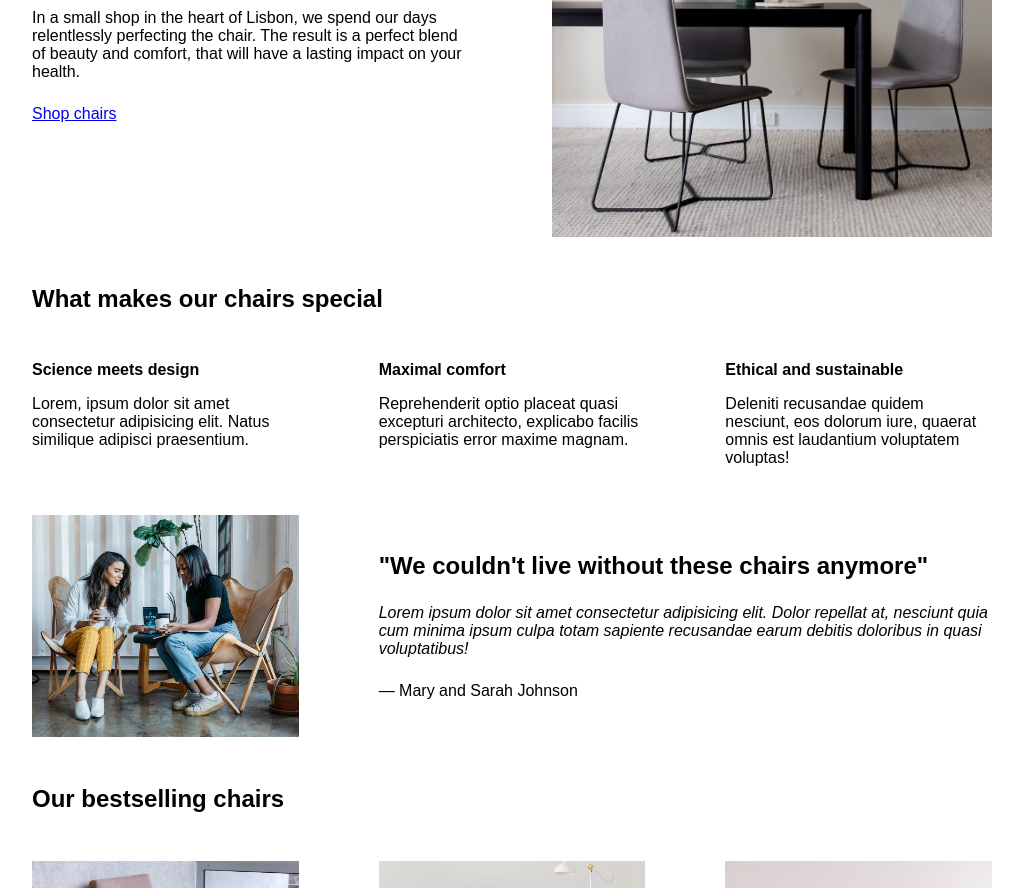
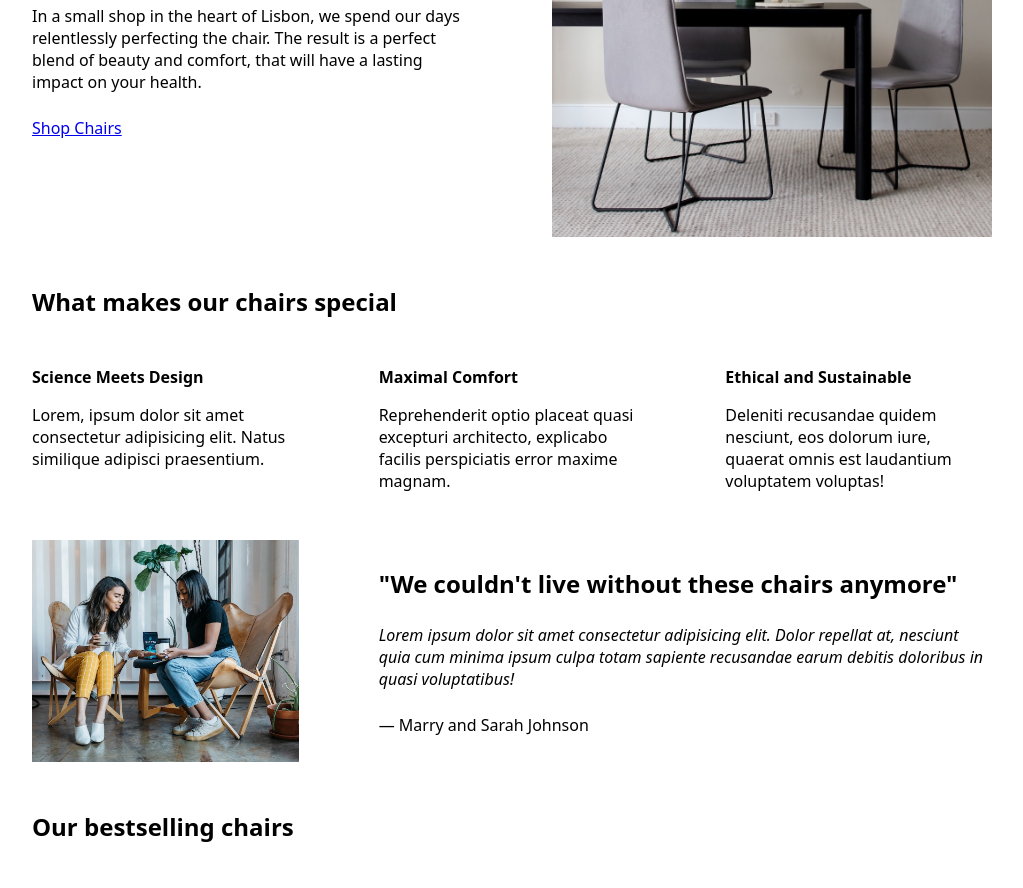
Before and after one commit to nirajguptasde/DesignPlay, a plain HTML site: page index.html in a window 1280 px wide. Shown: the part 251-1139 px from the top of the page, without its empty margins (128-1151 px from the left). Drawn offline with Linux system fonts and the light colour scheme.

Commit message:
Initial Style and Structure Done

```diff
--- a/index.html
+++ b/index.html
@@ -4,73 +4,54 @@
     <meta charset="UTF-8" />
     <meta http-equiv="X-UA-Compatible" content="IE=edge" />
     <meta name="viewport" content="width=device-width, initial-scale=1.0" />
-
-    <link rel="stylesheet" href="style.css" />
     <title>Lisbon Chair Shop</title>
+    <link rel="stylesheet" href="main.css" />
   </head>
   <body>
     <div class="container">
+      <!-- Header Begins -->
       <header>
         <div class="header-text-box">
           <h1>We design and build better chairs, for a better life</h1>
-          <p class="header-text">
-            In a small shop in the heart of Lisbon, we spend our days
-            relentlessly perfecting the chair. The result is a perfect blend of
-            beauty and comfort, that will have a lasting impact on your health.
-          </p>
-          <a class="btn btn--big" href="#">Shop chairs</a>
+          <p class="header-text">In a small shop in the heart of Lisbon, we spend our days relentlessly perfecting the chair. The result is a perfect blend of beauty and comfort, that will have a lasting impact on your health.</p>
+          <a href="#" class="btn btn--big">Shop Chairs</a>
         </div>
         <img src="hero.jpg" alt="Photo" />
       </header>
+      <!-- Header Ends -->
 
+      <!-- Product Highlights -->
       <section>
         <h2>What makes our chairs special</h2>
         <div class="grid-3-cols">
           <div>
-            <p class="features-title"><strong>Science meets design</strong></p>
-            <p class="features-text">
-              Lorem, ipsum dolor sit amet consectetur adipisicing elit. Natus
-              similique adipisci praesentium.
-            </p>
+            <p class="features-title"><strong>Science Meets Design</strong></p>
+            <p class="features-text">Lorem, ipsum dolor sit amet consectetur adipisicing elit. Natus similique adipisci praesentium.</p>
           </div>
 
           <div>
-            <p class="features-title">
-              <strong>Maximal comfort</strong>
-            </p>
-            <p class="features-text">
-              Reprehenderit optio placeat quasi excepturi architecto, explicabo
-              facilis perspiciatis error maxime magnam.
-            </p>
+            <p class="features-title"><strong>Maximal Comfort</strong></p>
+            <p class="features-text">Reprehenderit optio placeat quasi excepturi architecto, explicabo facilis perspiciatis error maxime magnam.</p>
           </div>
 
           <div>
-            <p class="features-title">
-              <strong>Ethical and sustainable</strong>
-            </p>
-            <p class="features-text">
-              Deleniti recusandae quidem nesciunt, eos dolorum iure, quaerat
-              omnis est laudantium voluptatem voluptas!
-            </p>
+            <p class="features-title"><strong>Ethical and Sustainable</strong></p>
+            <p class="features-text">Deleniti recusandae quidem nesciunt, eos dolorum iure, quaerat omnis est laudantium voluptatem voluptas!</p>
           </div>
         </div>
       </section>
-
+      <!-- Testimonials -->
       <section class="testimonial-section">
         <div class="grid-3-cols">
           <img src="customers.jpg" alt="People sitting on chairs" />
           <div class="testimonial-box">
             <h2>"We couldn't live without these chairs anymore"</h2>
-            <blockquote class="testimonial-text">
-              Lorem ipsum dolor sit amet consectetur adipisicing elit. Dolor
-              repellat at, nesciunt quia cum minima ipsum culpa totam sapiente
-              recusandae earum debitis doloribus in quasi voluptatibus!
-            </blockquote>
-            <p class="testimonial-author">&mdash; Mary and Sarah Johnson</p>
+            <blockquote class="testimonial-text">Lorem ipsum dolor sit amet consectetur adipisicing elit. Dolor repellat at, nesciunt quia cum minima ipsum culpa totam sapiente recusandae earum debitis doloribus in quasi voluptatibus!</blockquote>
+            <p class="testimonial-author">&mdash; Marry and Sarah Johnson</p>
           </div>
         </div>
       </section>
-
+      <!-- Bestselling chairs -->
       <section>
         <h2>Our bestselling chairs</h2>
         <div class="grid-3-cols">
@@ -80,8 +61,7 @@
               <h3>The Laid Back</h3>
               <ul class="chair-details">
                 <li>
-                  <!-- Span is a generic INLINE text element, it doesn't have any meaning. It's like a div element, but inline -->
-                  <span>Leisure and relaxing</span>
+                  <span>Leisure and Relaxing</span>
                 </li>
                 <li>
                   <span>Comfortable for 4h</span>
@@ -94,7 +74,7 @@
                 </li>
               </ul>
               <div class="chair-price">
-                <strong>250€</strong>
+                <strong>$250</strong>
                 <a href="#" class="btn btn--small">Add to cart</a>
               </div>
             </div>
@@ -119,7 +99,7 @@
                 </li>
               </ul>
               <div class="chair-price">
-                <strong>525€</strong>
+                <strong>$525</strong>
                 <a href="#" class="btn btn--small">Add to cart</a>
               </div>
             </div>
@@ -144,19 +124,14 @@
                 </li>
               </ul>
               <div class="chair-price">
-                <strong>1450€</strong>
+                <strong>$1450</strong>
                 <a href="#" class="btn btn--small">Add to cart</a>
               </div>
             </div>
           </figure>
         </div>
       </section>
-
-      <footer>
-        Copyright &copy; 2027 by Jonas Schmedtmann. Part of "Build Responsive
-        Real-World Websites with HTML and CSS" online course. Use for learning
-        purposes only.
-      </footer>
+      <footer>Copyright &copy; 2027 by Jonas Schmedtmann. Part of "Build Responsive Real-World Websites with HTML and CSS" online course. Use for learning purposes only.</footer>
     </div>
   </body>
 </html>
--- a/style.css
+++ b/main.css
@@ -6,53 +6,58 @@ FONT SIZE SYSTEM (px)
 10 / 12 / 14 / 16 / 18 / 20 / 24 / 30 / 36 / 44 / 52 / 62 / 74 / 86 / 98
 */
 
+
 * {
-  margin: 0;
-  padding: 0;
+  margin:0;
+  padding:0;
   box-sizing: border-box;
 }
+
 
 /* ------------------------ */
 /* GENERAL STYLES */
 /* ------------------------ */
+
 body {
-  font-family: sans-serif;
+  font-family: system-ui, -apple-system, BlinkMacSystemFont, 'Segoe UI', Roboto, Oxygen, Ubuntu, Cantarell, 'Open Sans', 'Helvetica Neue', sans-serif;
 }
 
+
 .container {
-  width: 960px;
-  margin: 0 auto;
+  width:960px;
+  margin:0 auto;
 }
 
-header,
-section {
+header, section {
   margin-bottom: 48px;
 }
 
 h2 {
-  margin-bottom: 48px;
+  margin-bottom:48px;
 }
 
 .grid-3-cols {
   display: grid;
   grid-template-columns: repeat(3, 1fr);
-  column-gap: 80px;
+  column-gap:80px;
 }
+
 
 /* ------------------------ */
 /* COMPONENT STYLES */
 /* ------------------------ */
 
 /* HEADER */
+
 header {
   display: grid;
   grid-template-columns: repeat(2, 1fr);
   column-gap: 80px;
-  margin-top: 48px;
+  margin-top:48px;
 }
 
 .header-text-box {
-  align-self: center;
+  align-self:center;
 }
 
 h1 {
@@ -64,11 +69,13 @@ h1 {
 }
 
 img {
-  width: 100%;
+  width:100%;
 }
 
 /* FEATURES */
+
 .features-icon {
+
 }
 
 .features-title {
@@ -76,11 +83,14 @@ img {
 }
 
 .features-text {
+
 }
 
-/* TESTIMONIAL */
+/* Testimonial */
+
 .testimonial-section {
 }
+
 
 .testimonial-box {
   grid-column: 2 / -1;
@@ -96,13 +106,14 @@ img {
   margin-bottom: 24px;
 }
 
-/* CHAIRS */
+/* Chairs */
+
 .chair-box {
-  padding: 24px;
+  padding:24px;
 }
 
 h3 {
-  margin-bottom: 24px;
+  margin-bottom:24px;
 }
 
 .chair-details {
@@ -113,7 +124,7 @@ h3 {
 .chair-details li {
   display: flex;
   align-items: center;
-  gap: 12px;
+  gap:12px;
   margin-bottom: 24px;
 }
 
@@ -122,6 +133,7 @@ h3 {
 }
 
 .chair-icon {
+
 }
 
 .chair-price {
```
Also changed, not shown: 1 other file.
